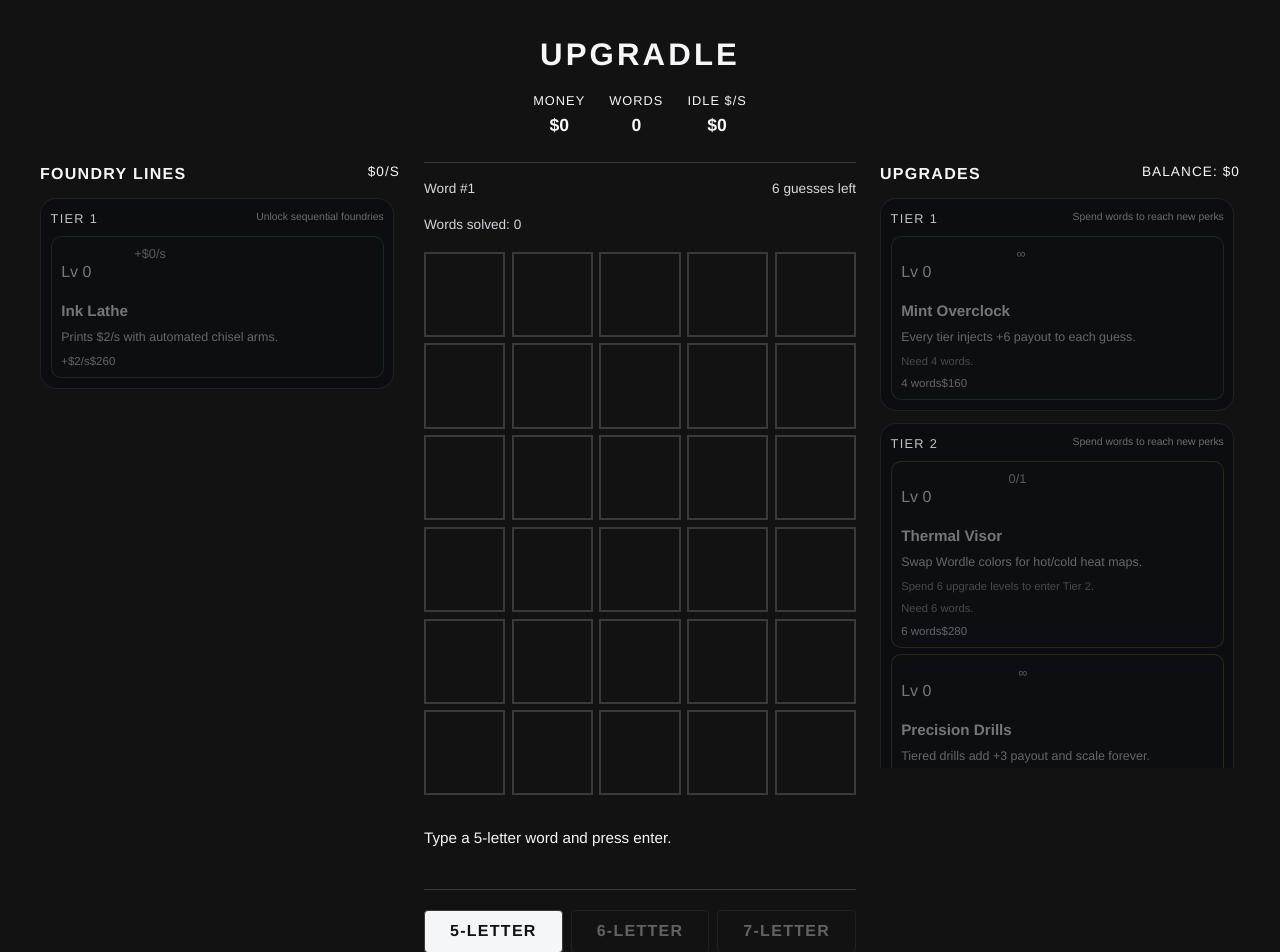
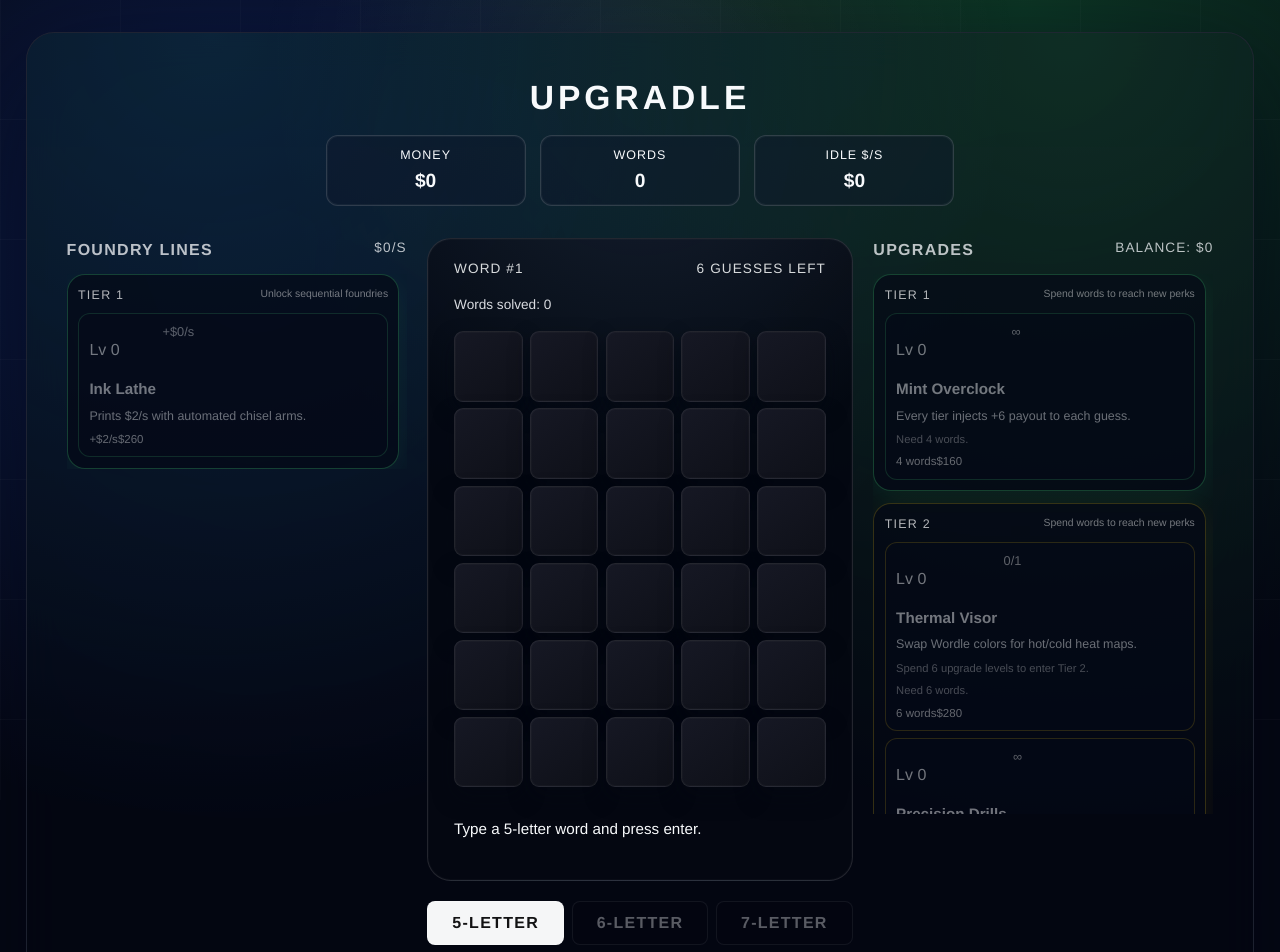
Before and after one commit to michaelasper/upgradle, a React (Vite) app: page / in a window 1280 px wide. Shown: the top 952 px of the page. Built offline with nearby package versions, Linux system fonts and the light colour scheme.

Commit message:
feat: polish visuals and add soundscape

```diff
--- a/src/App.css
+++ b/src/App.css
@@ -1,11 +1,29 @@
 .wordle-app {
-  width: min(1200px, 96vw);
+  width: min(1280px, 96vw);
   margin: 0 auto;
-  padding: 2rem 0 3rem;
+  padding: 2.5rem 2.5rem 3rem;
   display: flex;
   flex-direction: column;
-  gap: 1.5rem;
-  color: #f5f6f7;
+  gap: 2rem;
+  color: #f8fafc;
+  background: rgba(4, 7, 18, 0.85);
+  border: 1px solid rgba(148, 163, 184, 0.18);
+  border-radius: 28px;
+  backdrop-filter: blur(18px);
+  box-shadow: 0 40px 120px rgba(2, 6, 23, 0.65);
+  position: relative;
+  z-index: 1;
+  overflow: hidden;
+}
+
+.wordle-app::before {
+  content: '';
+  position: absolute;
+  inset: 0;
+  background: radial-gradient(circle at 15% 0%, rgba(56, 189, 248, 0.24), transparent 50%),
+    radial-gradient(circle at 85% 0%, rgba(74, 222, 128, 0.25), transparent 50%);
+  opacity: 0.65;
+  pointer-events: none;
 }
 
 .top-bar {
@@ -13,36 +31,51 @@
   flex-direction: column;
   gap: 0.75rem;
   text-align: center;
+  position: relative;
+  z-index: 1;
 }
 
 .top-bar h1 {
   margin: 0;
-  font-size: 1.95rem;
-  letter-spacing: 0.1em;
+  font-size: 2.1rem;
+  letter-spacing: 0.12em;
   text-transform: uppercase;
 }
 
 .top-stats {
   display: flex;
   justify-content: center;
-  gap: 1.5rem;
-  font-size: 0.8rem;
+  flex-wrap: wrap;
+  gap: 0.9rem;
+  font-size: 0.78rem;
   text-transform: uppercase;
   letter-spacing: 0.08em;
 }
 
+.top-stats > div {
+  flex: 1 1 150px;
+  max-width: 200px;
+  border: 1px solid rgba(255, 255, 255, 0.15);
+  border-radius: 12px;
+  padding: 0.6rem 0.85rem;
+  background: rgba(15, 23, 42, 0.45);
+  box-shadow: inset 0 0 0 1px rgba(255, 255, 255, 0.04);
+}
+
 .top-stats strong {
   display: block;
-  font-size: 1.1rem;
+  font-size: 1.2rem;
   letter-spacing: normal;
-  margin-top: 0.1rem;
+  margin-top: 0.15rem;
 }
 
 .game-layout {
   display: grid;
-  grid-template-columns: minmax(220px, 1fr) minmax(320px, 1.2fr) minmax(220px, 1fr);
-  gap: 1.5rem;
+  grid-template-columns: minmax(220px, 1fr) minmax(360px, 1.25fr) minmax(220px, 1fr);
+  gap: 1.3rem;
   align-items: start;
+  position: relative;
+  z-index: 1;
 }
 
 .board-stack {
@@ -57,64 +90,117 @@
   gap: 0.75rem;
 }
 
+.section-header {
+  display: flex;
+  justify-content: space-between;
+  font-size: 0.85rem;
+  text-transform: uppercase;
+  letter-spacing: 0.08em;
+  color: rgba(248, 250, 252, 0.75);
+}
+
+.section-header h2 {
+  margin: 0;
+  font-size: 1rem;
+  letter-spacing: 0.08em;
+}
+
 .tier-stack {
   display: flex;
   flex-direction: column;
   gap: 0.75rem;
-  max-height: calc(100vh - 230px);
+  max-height: calc(100vh - 260px);
   overflow-y: auto;
-  padding-right: 0.35rem;
+  padding-right: 0.45rem;
 }
 
 .tier-section {
   border: 1px solid rgba(255, 255, 255, 0.08);
-  border-radius: 16px;
-  padding: 0.6rem;
-  background: rgba(10, 12, 18, 0.65);
+  border-radius: 18px;
+  padding: 0.65rem;
+  background: rgba(5, 9, 22, 0.7);
   display: flex;
   flex-direction: column;
-  gap: 0.5rem;
+  gap: 0.55rem;
+  box-shadow: inset 0 0 0 1px rgba(255, 255, 255, 0.02);
+}
+
+.tier-section.tier-1 {
+  border-color: rgba(74, 222, 128, 0.25);
+  box-shadow: 0 10px 30px rgba(74, 222, 128, 0.08);
+}
+
+.tier-section.tier-2 {
+  border-color: rgba(250, 204, 21, 0.2);
+  box-shadow: 0 10px 30px rgba(250, 204, 21, 0.08);
+}
+
+.tier-section.tier-3 {
+  border-color: rgba(251, 146, 60, 0.2);
+  box-shadow: 0 10px 30px rgba(251, 146, 60, 0.1);
 }
 
 .tier-section__header {
   display: flex;
   justify-content: space-between;
-  font-size: 0.8rem;
+  font-size: 0.78rem;
   text-transform: uppercase;
   letter-spacing: 0.1em;
-  color: rgba(255, 255, 255, 0.75);
+  color: rgba(255, 255, 255, 0.7);
 }
 
 .tier-section__subhead {
   font-size: 0.65rem;
   letter-spacing: normal;
   text-transform: none;
-  color: rgba(255, 255, 255, 0.4);
+  color: rgba(255, 255, 255, 0.45);
 }
 
 .tile-list {
   display: flex;
   flex-direction: column;
-  gap: 0.4rem;
+  gap: 0.45rem;
 }
 
 .info-tile {
-  border: 1px solid rgba(255, 255, 255, 0.15);
-  border-radius: 10px;
-  padding: 0.45rem 0.6rem;
+  border: 1px solid rgba(255, 255, 255, 0.12);
+  border-radius: 12px;
+  padding: 0.5rem 0.65rem;
   text-align: left;
-  background: rgba(255, 255, 255, 0.01);
+  background: rgba(5, 11, 25, 0.8);
   color: inherit;
   display: flex;
   flex-direction: column;
   gap: 0.35rem;
-  min-height: auto;
   cursor: pointer;
+  transition: border-color 0.2s ease, transform 0.2s ease, background 0.2s ease;
+}
+
+.info-tile.tier-1 {
+  border-color: rgba(74, 222, 128, 0.35);
+}
+
+.info-tile.tier-2 {
+  border-color: rgba(250, 204, 21, 0.35);
+}
+
+.info-tile.tier-3 {
+  border-color: rgba(251, 146, 60, 0.35);
+}
+
+.info-tile.tier-4 {
+  border-color: rgba(196, 181, 253, 0.35);
 }
 
 .info-tile:hover:not(:disabled) {
   border-color: rgba(255, 255, 255, 0.35);
-  background: rgba(255, 255, 255, 0.05);
+  background: rgba(14, 22, 41, 0.93);
+  transform: translateY(-1px);
+}
+
+.info-tile:focus-visible {
+  outline: 2px solid rgba(14, 165, 233, 0.7);
+  outline-offset: 2px;
 }
 
 .info-tile:disabled {
@@ -136,13 +222,13 @@
 
 .info-tile__value {
   font-size: 0.8rem;
-  color: rgba(255, 255, 255, 0.7);
+  color: rgba(255, 255, 255, 0.78);
 }
 
 .info-tile__desc {
   margin: 0;
   font-size: 0.78rem;
-  color: #d1d5db;
+  color: #e5e7eb;
   display: -webkit-box;
   -webkit-line-clamp: 2;
   -webkit-box-orient: vertical;
@@ -152,69 +238,32 @@
 .info-tile__note {
   margin: 0;
   font-size: 0.7rem;
-  color: rgba(255, 255, 255, 0.55);
+  color: rgba(255, 255, 255, 0.6);
 }
 
 .info-tile__foot {
   display: flex;
   justify-content: space-between;
   font-size: 0.72rem;
-  color: rgba(255, 255, 255, 0.8);
-}
-
-.tier-label {
-  margin: 0;
-  font-size: 0.8rem;
-  text-transform: uppercase;
-  letter-spacing: 0.12em;
-  color: #f5f6f7;
-}
-
-.tier-label.tier-1 {
-  color: #4ade80;
-}
-
-.tier-label.tier-2 {
-  color: #facc15;
-}
-
-.tier-label.tier-3 {
-  color: #fb923c;
-}
-
-.tier-label.tier-4 {
-  color: #c084fc;
-}
-
-.info-tile.tier-1 {
-  border-color: rgba(74, 222, 128, 0.3);
-}
-
-.info-tile.tier-2 {
-  border-color: rgba(250, 204, 21, 0.3);
-}
-
-.info-tile.tier-3 {
-  border-color: rgba(251, 146, 60, 0.3);
-}
-
-.info-tile.tier-4 {
-  border-color: rgba(192, 132, 252, 0.3);
+  color: rgba(255, 255, 255, 0.85);
 }
 
 .board-section {
-  border-top: 1px solid #3a3a3c;
-  border-bottom: 1px solid #3a3a3c;
-  padding: 1rem 0 1.5rem;
+  border-radius: 24px;
+  padding: 1.2rem 1.6rem 1.5rem;
   display: flex;
   flex-direction: column;
   gap: 1rem;
+  background: radial-gradient(circle at 50% -20%, rgba(147, 197, 253, 0.12), transparent 45%),
+    rgba(5, 8, 18, 0.9);
+  border: 1px solid rgba(255, 255, 255, 0.12);
+  box-shadow: inset 0 0 0 1px rgba(255, 255, 255, 0.02);
 }
 
 .word-count {
   margin: 0;
   font-size: 0.85rem;
-  color: #d1d5db;
+  color: rgba(229, 231, 235, 0.95);
 }
 
 .board-header {
@@ -222,6 +271,8 @@
   justify-content: space-between;
   font-size: 0.85rem;
   color: #d7dadc;
+  text-transform: uppercase;
+  letter-spacing: 0.08em;
 }
 
 .board {
@@ -232,21 +283,26 @@
 
 .guess-row {
   display: grid;
-  gap: 0.4rem;
+  gap: 0.45rem;
 }
 
 .tile {
   width: 100%;
   padding-top: 100%;
   position: relative;
-  border: 2px solid #3a3a3c;
-  background: #121213;
+  border: 1.5px solid #2c2f39;
+  border-radius: 9px;
+  background: linear-gradient(145deg, #161824, #0e1018);
   color: #f5f6f7;
   font-size: 1.4rem;
   text-transform: uppercase;
   font-weight: 700;
   display: grid;
   place-items: center;
+  box-shadow: inset 0 0 0 1px rgba(255, 255, 255, 0.02), 0 10px 20px rgba(3, 7, 18, 0.5);
+  transition: transform 0.18s ease, background 0.2s ease, border-color 0.2s ease,
+    color 0.2s ease;
+  transform-style: preserve-3d;
 }
 
 .tile::after {
@@ -257,44 +313,82 @@
   place-items: center;
 }
 
+.tile.inactive {
+  border-color: rgba(255, 255, 255, 0.08);
+}
+
 .tile.correct {
-  background: #538d4e;
-  border-color: #538d4e;
+  background: #66bb6a;
+  border-color: #4caf50;
+  color: #041006;
 }
 
 .tile.present {
-  background: #b59f3b;
-  border-color: #b59f3b;
+  background: #f6c453;
+  border-color: #f4b41a;
+  color: #2f1701;
 }
 
 .tile.miss {
-  background: #3a3a3c;
-  border-color: #3a3a3c;
-}
-
-.tile.inactive {
-  border-color: #3a3a3c;
+  background: #272a35;
+  border-color: #2f323f;
+  color: #94a3b8;
 }
 
 .tile.heat-hot {
-  background: #f97316;
-  border-color: #ea580c;
+  background: #fb923c;
+  border-color: #f97316;
 }
 
 .tile.heat-warm {
-  background: #facc15;
-  border-color: #ca8a04;
+  background: #fde047;
+  border-color: #fbbf24;
+  color: #251803;
 }
 
 .tile.heat-cold {
-  background: #1e3a8a;
-  border-color: #1d4ed8;
+  background: #1d4ed8;
+  border-color: #1e40af;
+}
+
+.tile-revealed {
+  animation: tileFlip 0.65s cubic-bezier(0.33, 1, 0.68, 1) both;
+}
+
+@keyframes tileFlip {
+  0% {
+    transform: rotateX(0deg);
+  }
+  45% {
+    transform: rotateX(90deg);
+  }
+  100% {
+    transform: rotateX(0deg);
+  }
+}
+
+.tile-hint {
+  border-color: rgba(16, 185, 129, 0.85);
+  box-shadow: 0 0 0 2px rgba(16, 185, 129, 0.5);
+  animation: hintPulse 2.3s ease infinite;
+}
+
+@keyframes hintPulse {
+  0% {
+    box-shadow: 0 0 0 0 rgba(16, 185, 129, 0.65);
+  }
+  70% {
+    box-shadow: 0 0 0 6px transparent;
+  }
+  100% {
+    box-shadow: 0 0 0 8px transparent;
+  }
 }
 
 .board-meta {
   display: flex;
   flex-direction: column;
-  gap: 0.5rem;
+  gap: 0.6rem;
   font-size: 0.95rem;
 }
 
@@ -316,45 +410,6 @@
   gap: 0.75rem;
 }
 
-.keyboard {
-  margin-top: 0.5rem;
-  display: flex;
-  flex-direction: column;
-  gap: 0.35rem;
-}
-
-.key-row {
-  display: flex;
-  justify-content: center;
-  gap: 0.35rem;
-}
-
-.key {
-  border: none;
-  border-radius: 4px;
-  padding: 0.65rem 0.5rem;
-  min-width: 32px;
-  font-weight: 600;
-  text-transform: uppercase;
-  background: #3a3a3c;
-  color: #f5f6f7;
-  cursor: pointer;
-}
-
-.key.correct {
-  background: #538d4e;
-  color: #08140b;
-}
-
-.key.present {
-  background: #b59f3b;
-  color: #1b1301;
-}
-
-.key.miss {
-  background: #1f2937;
-}
-
 .length-buttons {
   display: flex;
   gap: 0.5rem;
@@ -362,14 +417,15 @@
 
 .length-button {
   flex: 1;
-  border: 1px solid #3a3a3c;
-  background: transparent;
+  border: 1px solid rgba(255, 255, 255, 0.18);
+  background: rgba(4, 8, 18, 0.9);
   color: inherit;
   text-transform: uppercase;
   letter-spacing: 0.08em;
   padding: 0.55rem 0;
-  border-radius: 4px;
+  border-radius: 8px;
   font-weight: 600;
+  transition: background 0.2s ease, color 0.2s ease;
 }
 
 .length-button.active {
@@ -388,9 +444,65 @@
   color: #9ca3af;
 }
 
+.keyboard {
+  margin-top: 0.5rem;
+  display: flex;
+  flex-direction: column;
+  gap: 0.4rem;
+  padding: 0.65rem;
+  border-radius: 16px;
+  background: rgba(5, 10, 23, 0.82);
+  border: 1px solid rgba(255, 255, 255, 0.08);
+  box-shadow: inset 0 0 0 1px rgba(255, 255, 255, 0.02);
+}
+
+.key-row {
+  display: flex;
+  justify-content: center;
+  gap: 0.35rem;
+}
+
+.key {
+  border: none;
+  border-radius: 6px;
+  padding: 0.65rem 0.5rem;
+  min-width: 32px;
+  font-weight: 600;
+  text-transform: uppercase;
+  background: #3f4453;
+  color: #f5f6f7;
+  cursor: pointer;
+  transition: transform 0.08s ease, background 0.18s ease;
+  box-shadow: 0 2px 6px rgba(3, 7, 18, 0.4);
+}
+
+.key.correct {
+  background: #66bb6a;
+  color: #041006;
+}
+
+.key.present {
+  background: #f6c453;
+  color: #2f1701;
+}
+
+.key.miss {
+  background: #1f2533;
+  color: rgba(255, 255, 255, 0.6);
+}
+
+.key:focus-visible {
+  outline: 2px solid rgba(14, 165, 233, 0.7);
+  outline-offset: 2px;
+}
+
+.key:active {
+  transform: translateY(1px);
+}
+
 .secondary-button {
   border: none;
-  border-radius: 4px;
+  border-radius: 6px;
   padding: 0.65rem 1rem;
   font-weight: 600;
   text-transform: uppercase;
@@ -400,47 +512,47 @@
   align-self: flex-start;
 }
 
-.section-header {
-  display: flex;
-  justify-content: space-between;
-  font-size: 0.85rem;
-  text-transform: uppercase;
-  letter-spacing: 0.08em;
+.tier-stack::-webkit-scrollbar {
+  width: 6px;
 }
 
-.section-header h2 {
-  margin: 0;
-  font-size: 1rem;
-  letter-spacing: 0.08em;
+.tier-stack::-webkit-scrollbar-thumb {
+  background: rgba(255, 255, 255, 0.25);
+  border-radius: 3px;
 }
 
-.upgrade-note {
-  color: #9ca3af;
-  font-size: 0.8rem;
-  margin: 0;
-}
+@media (max-width: 1100px) {
+  .wordle-app {
+    padding: 2rem 1.5rem 2.5rem;
+  }
 
-@media (max-width: 960px) {
   .game-layout {
     grid-template-columns: 1fr;
   }
 
   .sidebar-panel {
     order: 2;
-    max-height: unset;
-    overflow: visible;
   }
 
   .board-stack {
     order: 1;
   }
+
+  .tier-stack {
+    max-height: unset;
+  }
 }
 
-.sidebar-panel::-webkit-scrollbar {
-  width: 6px;
+@media (max-width: 600px) {
+  .top-stats {
+    gap: 0.5rem;
+  }
+
+  .board-section {
+    padding: 1rem;
+  }
+
+  .keyboard {
+    padding: 0.5rem;
+  }
 }
-
-.sidebar-panel::-webkit-scrollbar-thumb {
-  background: rgba(255, 255, 255, 0.25);
-  border-radius: 3px;
-}
--- a/src/App.tsx
+++ b/src/App.tsx
@@ -1,10 +1,12 @@
-import { useEffect } from 'react'
+import { useEffect, useRef } from 'react'
+import type { CSSProperties } from 'react'
 import './App.css'
 import { KEYBOARD_ROWS, TIER_REQUIREMENTS } from './constants'
 import { WORD_LENGTHS } from './dictionary'
 import { useGameEngine } from './hooks/useGameEngine'
 import { generators } from './config/generators'
-import { getGeneratorCost, getUpgradeCost, getTotalUpgradeLevels } from './utils/gameMath'
+import { getGeneratorCost, getUpgradeCost } from './utils/gameMath'
+import { useSoundscape } from './hooks/useSoundscape'
 
 const formatMoney = (value: number) =>
   value.toLocaleString('en-US', { maximumFractionDigits: 0 })
@@ -19,6 +21,8 @@ const getHeatClass = (letter: string, index: number, target: string) => {
 }
 
 function App() {
+  const { playKey, playErase, playReveal, playSuccess, playFail, playUpgrade, playGenerator } =
+    useSoundscape()
   const {
     state,
     dispatch,
@@ -30,14 +34,62 @@ function App() {
     handlePhysicalKey,
     handleVirtualKey,
     passiveIncome,
+    totalUpgradeLevels,
   } = useGameEngine()
+  const generatorUnits = Object.values(state.generatorLevels).reduce((sum, level) => sum + level, 0)
+
+  const inputLengthRef = useRef(state.currentInput.length)
+  const guessCountRef = useRef(state.guesses.length)
+  const puzzleCompleteRef = useRef(state.puzzleComplete)
+  const upgradeLevelRef = useRef(totalUpgradeLevels)
+  const generatorCountRef = useRef(generatorUnits)
 
   useEffect(() => {
     window.addEventListener('keydown', handlePhysicalKey)
     return () => window.removeEventListener('keydown', handlePhysicalKey)
   }, [handlePhysicalKey])
 
-  const totalUpgradeLevels = getTotalUpgradeLevels(state)
+  useEffect(() => {
+    const prev = inputLengthRef.current
+    const current = state.currentInput.length
+    if (current > prev) {
+      playKey()
+    } else if (current < prev) {
+      playErase()
+    }
+    inputLengthRef.current = current
+  }, [state.currentInput.length, playErase, playKey])
+
+  useEffect(() => {
+    const prev = guessCountRef.current
+    const current = state.guesses.length
+    if (current > prev) {
+      playReveal()
+    }
+    guessCountRef.current = current
+  }, [state.guesses.length, playReveal])
+
+  useEffect(() => {
+    if (!puzzleCompleteRef.current && state.puzzleComplete) {
+      if (state.solved) playSuccess()
+      else playFail()
+    }
+    puzzleCompleteRef.current = state.puzzleComplete
+  }, [state.puzzleComplete, state.solved, playFail, playSuccess])
+
+  useEffect(() => {
+    if (totalUpgradeLevels > upgradeLevelRef.current) {
+      playUpgrade()
+    }
+    upgradeLevelRef.current = totalUpgradeLevels
+  }, [playUpgrade, totalUpgradeLevels])
+
+  useEffect(() => {
+    if (generatorUnits > generatorCountRef.current) {
+      playGenerator()
+    }
+    generatorCountRef.current = generatorUnits
+  }, [generatorUnits, playGenerator])
 
   const getUpgradeRequirementName = (id?: string) =>
     id ? sortedUpgrades.find((upgrade) => upgrade.id === id)?.name ?? id : null
@@ -144,6 +196,7 @@ function App() {
                       const mark = row.marks[index]
                       const tileClasses = ['tile']
                       if (!isCurrent && !isEmpty) {
+                        tileClasses.push('tile-revealed')
                         if (state.showHotCold) {
                           tileClasses.push(getHeatClass(letter, index, state.currentWord))
                         } else {
@@ -152,12 +205,19 @@ function App() {
                       } else if (letter.trim().length === 0) {
                         tileClasses.push('inactive')
                       }
+                      if (row.id === 'current' && state.hintReveals[index]) {
+                        tileClasses.push('tile-hint')
+                      }
+
+                      const tileStyle: CSSProperties | undefined =
+                        !isCurrent && !isEmpty ? { animationDelay: `${index * 80}ms` } : undefined
 
                       return (
                         <span
                           key={index}
                           className={tileClasses.join(' ')}
                           data-letter={letter.trim().length ? letter : ''}
+                          style={tileStyle}
                         />
                       )
                     })}
--- /dev/null
+++ b/src/hooks/useSoundscape.ts
@@ -0,0 +1,127 @@
+import { useCallback, useRef } from 'react'
+
+type TonePattern = {
+  frequency: number
+  duration?: number
+  delay?: number
+  volume?: number
+  attack?: number
+  release?: number
+  type?: OscillatorType
+}
+
+const useSoundscape = () => {
+  const contextRef = useRef<AudioContext | null>(null)
+
+  const getContext = useCallback(() => {
+    if (typeof window === 'undefined') return null
+    if (!contextRef.current) {
+      const AudioCtor = window.AudioContext ?? (window as unknown as { webkitAudioContext?: typeof AudioContext }).webkitAudioContext
+      if (!AudioCtor) return null
+      contextRef.current = new AudioCtor()
+    }
+    const context = contextRef.current
+    if (context?.state === 'suspended') {
+      void context.resume().catch(() => undefined)
+    }
+    return context
+  }, [])
+
+  const playTone = useCallback(
+    (patterns: TonePattern | TonePattern[]) => {
+      const context = getContext()
+      if (!context) return
+      const queue = Array.isArray(patterns) ? patterns : [patterns]
+      const startTime = context.currentTime
+      queue.forEach((pattern, index) => {
+        const oscillator = context.createOscillator()
+        const gain = context.createGain()
+        const duration = pattern.duration ?? 0.16
+        const attack = pattern.attack ?? 0.02
+        const release = pattern.release ?? 0.12
+        const delay = pattern.delay ?? 0
+        const playAt = startTime + index * 0.02 + delay
+        const stopAt = playAt + duration + release
+        oscillator.type = pattern.type ?? 'sine'
+        oscillator.frequency.value = pattern.frequency
+        oscillator.connect(gain)
+        gain.connect(context.destination)
+        const volume = pattern.volume ?? 0.15
+        gain.gain.setValueAtTime(0, playAt)
+        gain.gain.linearRampToValueAtTime(volume, playAt + attack)
+        gain.gain.linearRampToValueAtTime(0, stopAt)
+        oscillator.start(playAt)
+        oscillator.stop(stopAt + 0.02)
+      })
+    },
+    [getContext],
+  )
+
+  const playKey = useCallback(() => {
+    const base = 240 + Math.random() * 60
+    playTone({
+      frequency: base,
+      duration: 0.07,
+      volume: 0.1,
+      type: 'triangle',
+    })
+  }, [playTone])
+
+  const playErase = useCallback(() => {
+    playTone({
+      frequency: 120,
+      duration: 0.08,
+      volume: 0.09,
+      type: 'sawtooth',
+    })
+  }, [playTone])
+
+  const playReveal = useCallback(() => {
+    playTone([
+      { frequency: 280, duration: 0.1, type: 'triangle', volume: 0.12 },
+      { frequency: 360, duration: 0.12, delay: 0.04, type: 'triangle', volume: 0.12 },
+      { frequency: 420, duration: 0.14, delay: 0.08, type: 'triangle', volume: 0.13 },
+    ])
+  }, [playTone])
+
+  const playSuccess = useCallback(() => {
+    playTone([
+      { frequency: 420, duration: 0.14, type: 'sine', volume: 0.16 },
+      { frequency: 520, duration: 0.16, delay: 0.08, type: 'triangle', volume: 0.18 },
+      { frequency: 640, duration: 0.2, delay: 0.16, type: 'triangle', volume: 0.18 },
+    ])
+  }, [playTone])
+
+  const playFail = useCallback(() => {
+    playTone([
+      { frequency: 160, duration: 0.18, type: 'square', volume: 0.14 },
+      { frequency: 110, duration: 0.2, delay: 0.12, type: 'square', volume: 0.12 },
+    ])
+  }, [playTone])
+
+  const playUpgrade = useCallback(() => {
+    playTone([
+      { frequency: 500, duration: 0.12, type: 'triangle', volume: 0.13 },
+      { frequency: 640, duration: 0.12, delay: 0.05, type: 'triangle', volume: 0.15 },
+    ])
+  }, [playTone])
+
+  const playGenerator = useCallback(() => {
+    playTone([
+      { frequency: 200, duration: 0.12, type: 'square', volume: 0.12 },
+      { frequency: 260, duration: 0.12, delay: 0.04, type: 'square', volume: 0.12 },
+    ])
+  }, [playTone])
+
+  return {
+    playKey,
+    playErase,
+    playReveal,
+    playSuccess,
+    playFail,
+    playUpgrade,
+    playGenerator,
+  }
+}
+
+export { useSoundscape }
--- a/src/index.css
+++ b/src/index.css
@@ -1,9 +1,9 @@
 :root {
-  font-family: 'Clear Sans', 'Helvetica Neue', Arial, sans-serif;
+  font-family: 'Space Grotesk', 'Clear Sans', 'Helvetica Neue', Arial, sans-serif;
   line-height: 1.5;
   font-weight: 400;
   color: #f5f6f7;
-  background-color: #121213;
+  background-color: #04060d;
   font-synthesis: none;
   text-rendering: optimizeLegibility;
   -webkit-font-smoothing: antialiased;
@@ -19,9 +19,38 @@
 body {
   margin: 0;
   min-height: 100vh;
-  background-color: #121213;
+  background: radial-gradient(circle at 20% 20%, rgba(32, 83, 214, 0.33), transparent 40%),
+    radial-gradient(circle at 80% 0%, rgba(34, 197, 94, 0.25), transparent 42%),
+    #050711;
   display: flex;
   justify-content: center;
+  padding: 2rem 1.5rem 3rem;
+  position: relative;
+  overflow-x: hidden;
+}
+
+body::before {
+  content: '';
+  position: fixed;
+  inset: 0;
+  background-image: linear-gradient(
+      90deg,
+      rgba(255, 255, 255, 0.025) 1px,
+      transparent 1px
+    ),
+    linear-gradient(0deg, rgba(255, 255, 255, 0.03) 1px, transparent 1px);
+  background-size: 120px 120px;
+  pointer-events: none;
+  z-index: 0;
+}
+
+body::after {
+  content: '';
+  position: fixed;
+  inset: 0;
+  background: radial-gradient(circle at 50% 10%, rgba(255, 255, 255, 0.07), transparent 40%);
+  pointer-events: none;
+  z-index: 0;
 }
 
 button,
```
